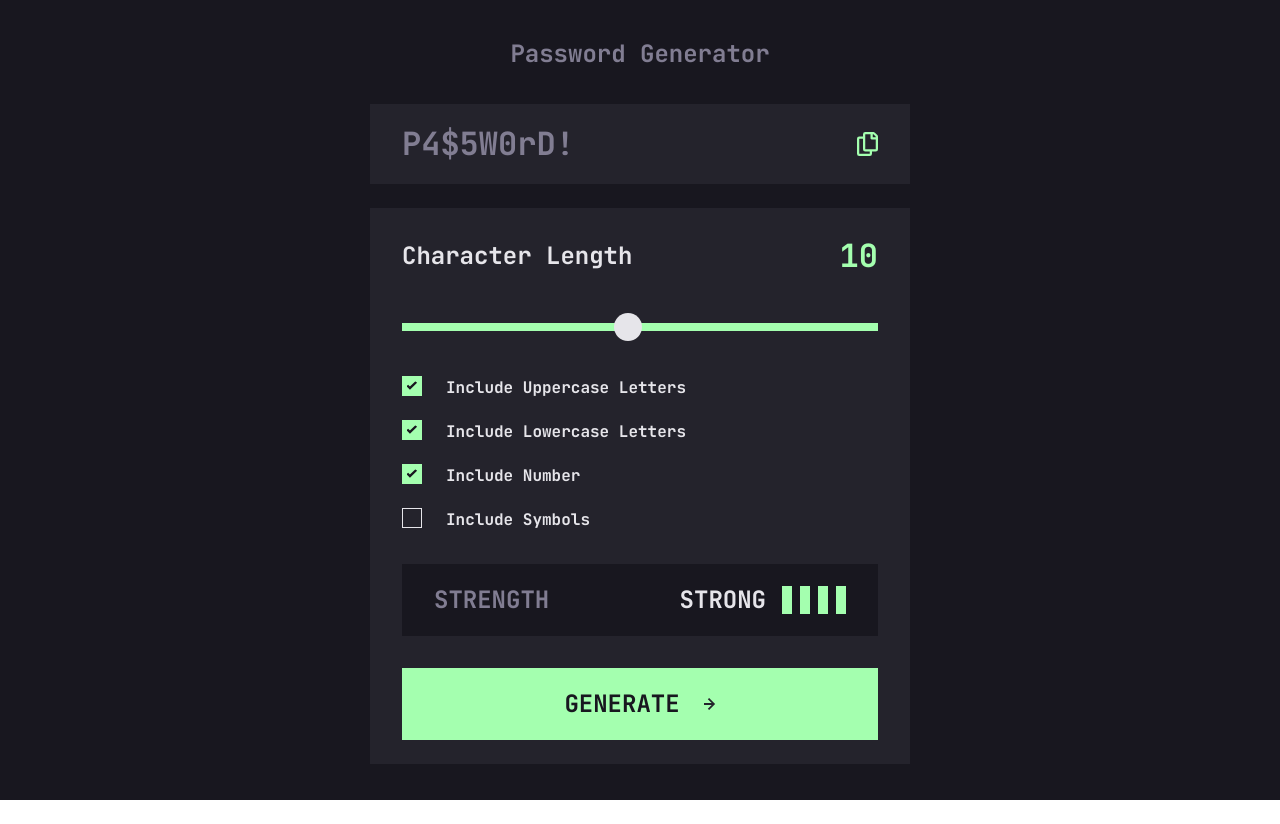
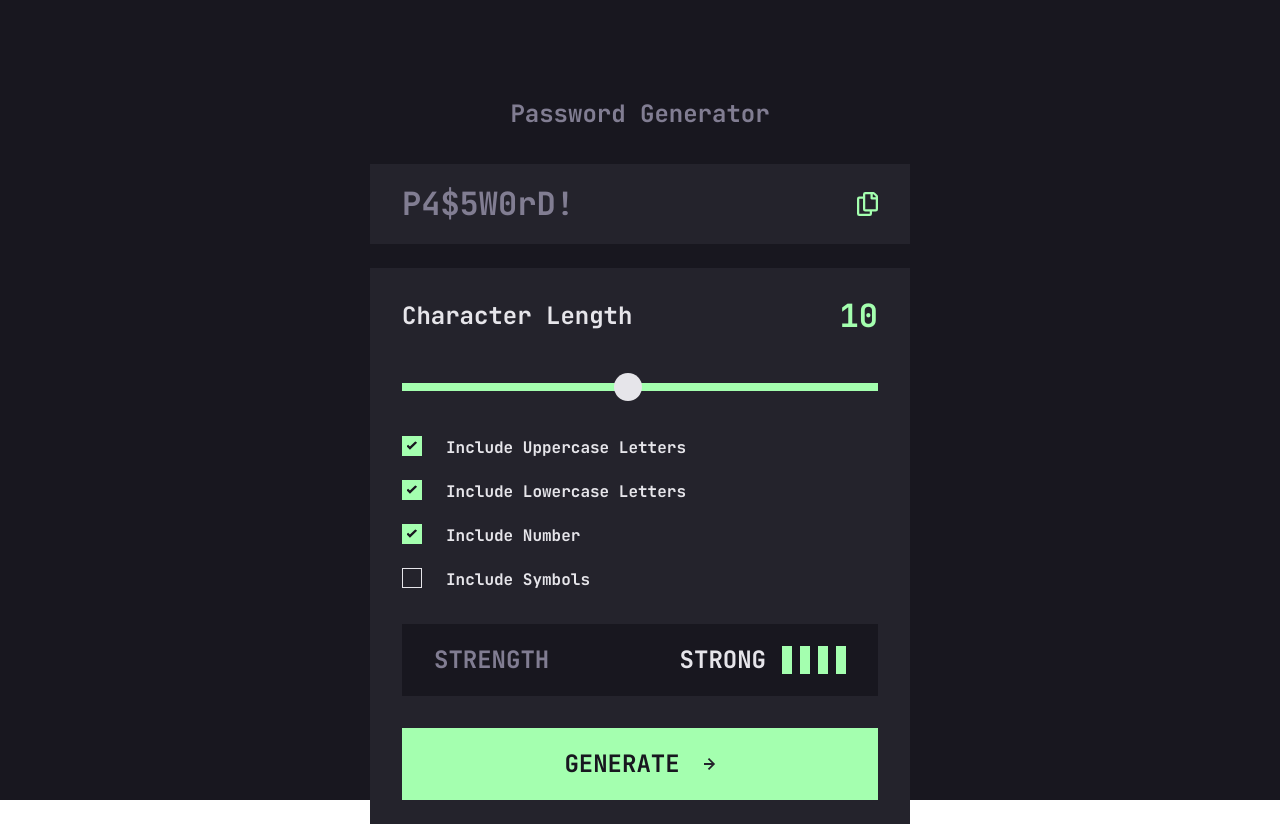
Before and after one commit to lukacsja/password-generator-app, a Next.js app: page / in a window 1280 px wide. Before the commit the page ends 800 px from the top, so only its background shows below. Built offline with nearby package versions, Linux system fonts and the light colour scheme.

Commit message:
basic layout and hover styling adjustments

```diff
--- a/app/globals.css
+++ b/app/globals.css
@@ -48,6 +48,11 @@ body {
   border-radius: 50%;
 }
 
+.range-selector::-webkit-slider-thumb:hover {
+  background: var(--color-gray-darkest);
+  border: 1px solid var(--color-green-theme);
+}
+
 /* Firefox */
 .range-selector::-moz-range-track {
   background-color: var(--color-green-theme);
@@ -62,3 +67,8 @@ body {
   width: 28px;
   border-radius: 50%;
 }
+
+.range-selector::-moz-range-thumb:hover {
+  background: var(--color-gray-darkest);
+  border: 1px solid var(--color-green-theme);
+}
--- a/app/page.tsx
+++ b/app/page.tsx
@@ -2,7 +2,7 @@ import PasswordGenerator from '@/components/password-generator';
 
 export default function Home() {
   return (
-    <main className='bg-gray-darkest flex min-h-screen w-full items-center justify-center p-4 md:p-32'>
+    <main className='flex min-h-screen w-full items-start justify-center bg-gray-darkest px-4 py-16 md:py-[96px]'>
       <PasswordGenerator />
     </main>
   );
--- a/components/password-generator.tsx
+++ b/components/password-generator.tsx
@@ -40,9 +40,6 @@ const PasswordGenerator = () => {
       7: options.length >= 3 ? 2 : 0,
       8: options.length >= 4 ? 2 : 0,
     };
-
-    const maxWeight = 4 + 3 + 2 + 1 + 1 + 1 + 2 + 2;
-    console.log(maxWeight);
 
     const totalWeight = Object.values(weights).reduce(
       (acc, weight) => acc + weight,
@@ -164,7 +161,7 @@ const PasswordGenerator = () => {
   };
 
   return (
-    <main className='flex w-full min-w-[350px] max-w-[540px] flex-col items-center justify-center'>
+    <main className='flex w-full min-w-[330px] max-w-[540px] flex-col items-center justify-center'>
       <h1 className='mb-4 text-[16px] font-bold text-gray-medium md:mb-8 md:text-[24px]'>
         Password Generator
       </h1>
@@ -218,7 +215,7 @@ const PasswordGenerator = () => {
               >
                 <div className='relative h-5 w-5'>
                   <input
-                    className='h-5 w-5 cursor-pointer appearance-none border border-gray-light checked:border-none checked:bg-green-theme'
+                    className='h-5 w-5 cursor-pointer appearance-none border border-gray-light checked:border-none checked:bg-green-theme hover:border-green-theme'
                     type='checkbox'
                     name={option.type}
                     checked={charTypesToUse.some(
```
